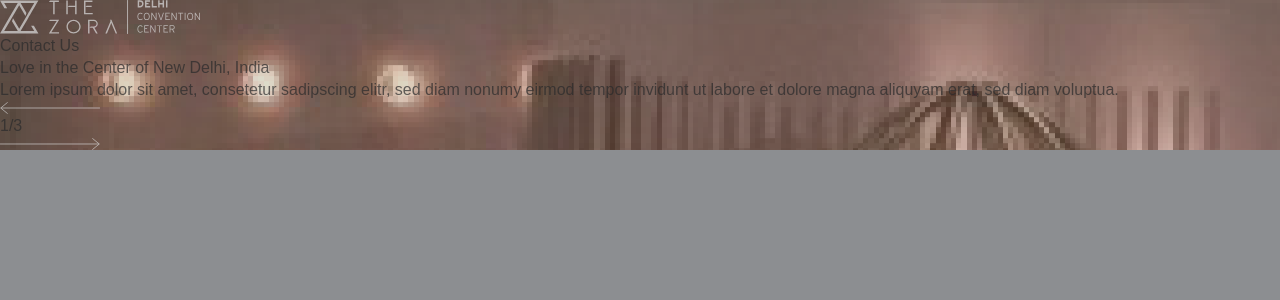
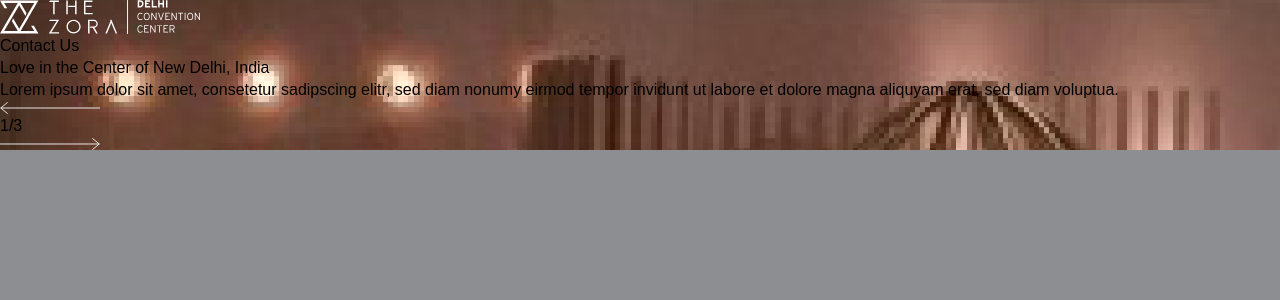
Before and after one commit to ashish-pandey8795/zora_ecommerce, a Next.js app: page / in a window 1280 px wide. Shown: the top 300 px of the page. Built offline with nearby package versions, Linux system fonts and the light colour scheme; a web font is replaced by a local one.

Commit message:
some changes

```diff
--- a/src/pages/index.js
+++ b/src/pages/index.js
@@ -48,16 +48,16 @@ function Home() {
         <motion.div
           key={currentSlide} // Unique key for each slide
           initial={{ opacity: 0 }}
-          animate={{ opacity: 0.7 }}
+          animate={{ opacity: 1 }}
           exit={{ opacity: 0 }}
           transition={{ duration: 0.5 }}
-          className="bg-cover bg-center h-screen bg-gray-300"
+          className="bg-cover bg-center h-screen h-full bg-gray-300"
           style={{ backgroundImage: `url(${backgroundImage})` }}
         >
           <motion.div
-            className="h-full bg-black bg-opacity-50 pt-12 pb-12"
+            className="h-full bg-black sm:bg-opacity-50 bg-opacity-70 pt-12 pb-12"
             initial={{ opacity: 0 }}
-            animate={{ opacity: 0.7 }}
+            animate={{ opacity: 1 }}
             exit={{ opacity: 0 }}
             transition={{ duration: 0.6 }}
           >
```
